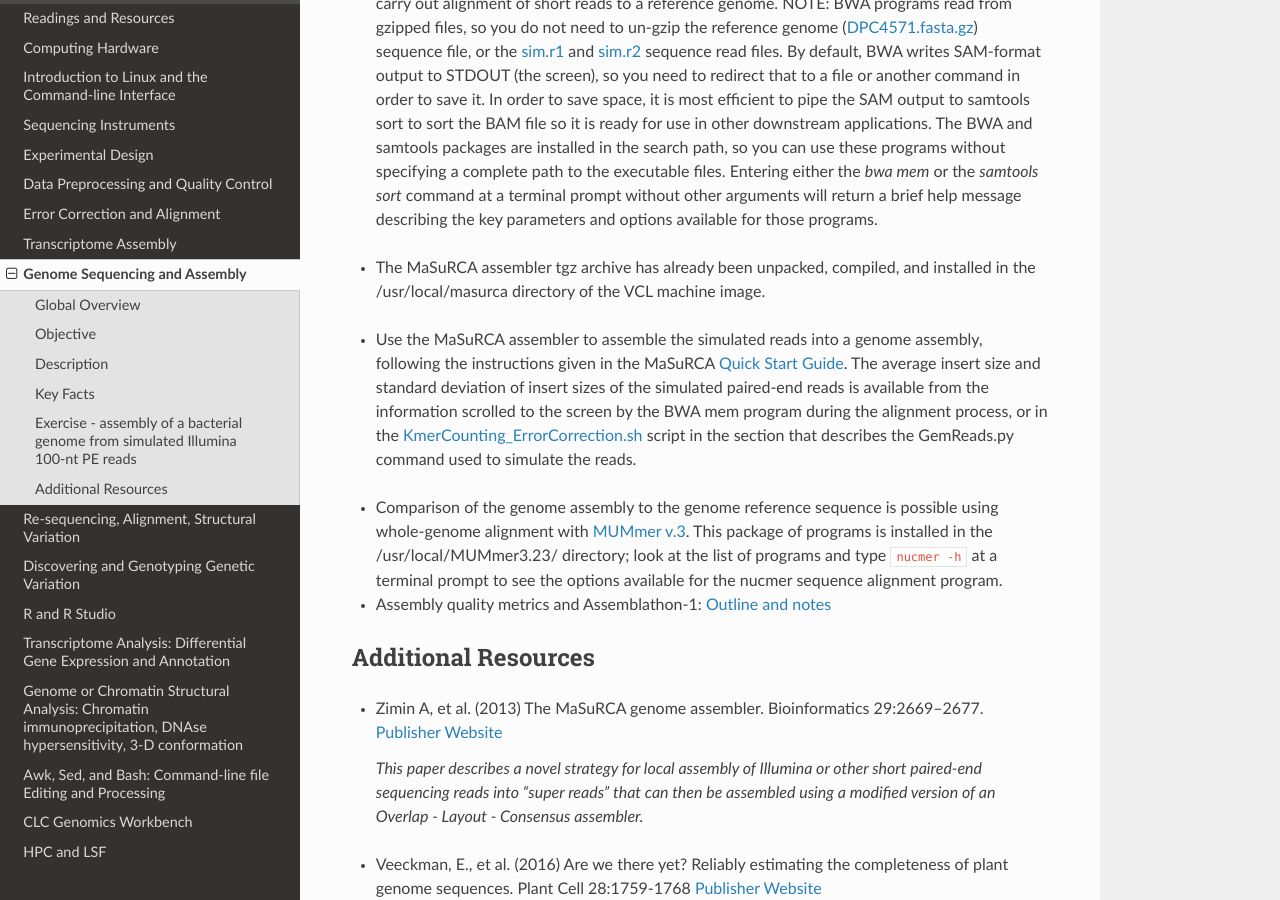
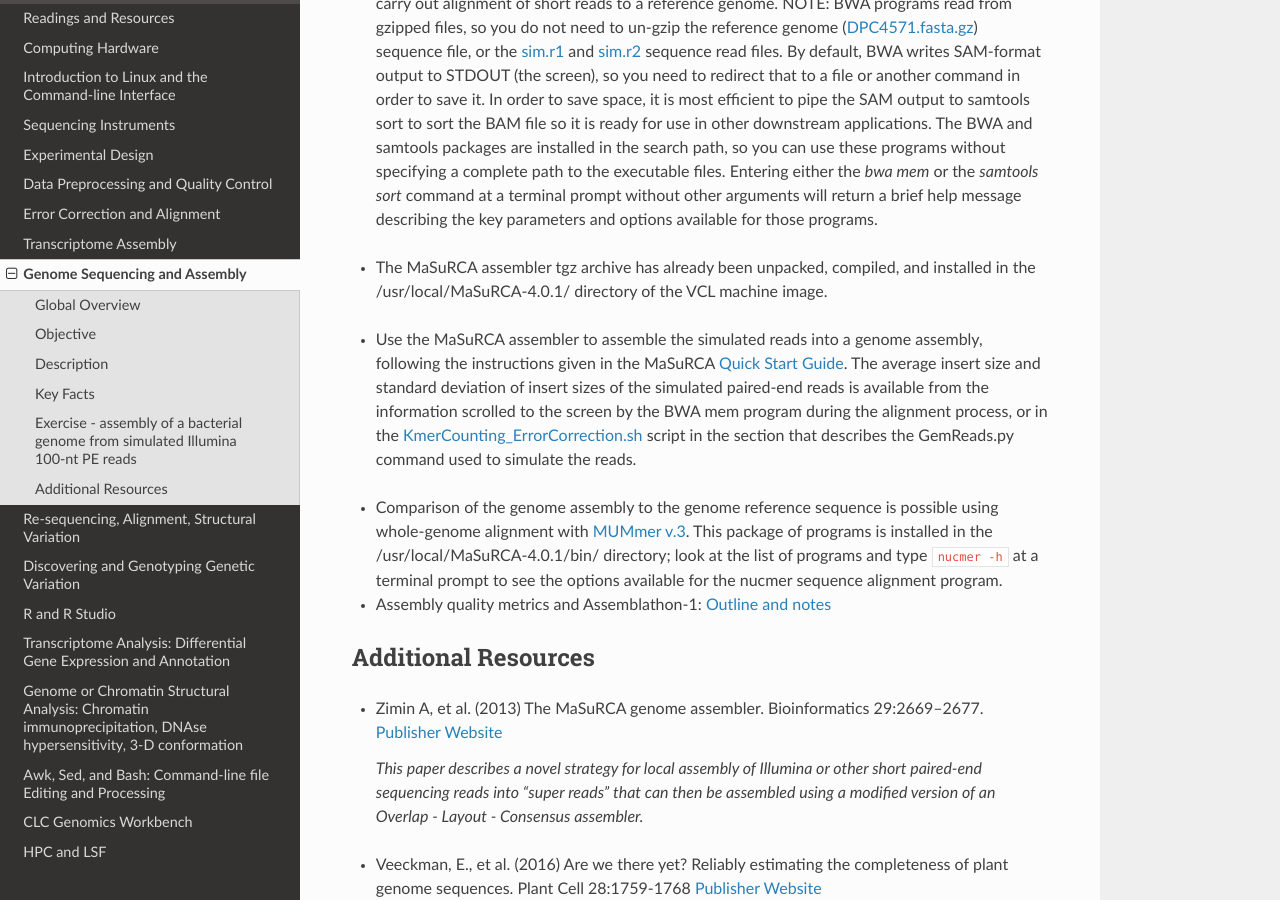
Before and after one commit to rwhetten/DeepSeqAnalysis, a Sphinx documentation site: the page built from docs/source/genome-assembly.rst, in a window 1280 px wide and 900 px high, scrolled down 3846 px. Built offline with Sphinx 7.4.7 and the Read the Docs theme 2.0.0, drawn with Linux system fonts in a browser that asks for light colours.

Commit message:
Update genome-assembly.rst

```diff
--- a/docs/source/genome-assembly.rst
+++ b/docs/source/genome-assembly.rst
@@ -70,7 +70,7 @@ The `GenomeAssembly shell script <https://drive.google.com/open?id=1wLU75DflXTdH
 
 \
 
-+ The MaSuRCA assembler tgz archive has already been unpacked, compiled, and installed in the /usr/local/masurca directory of the VCL machine image.
++ The MaSuRCA assembler tgz archive has already been unpacked, compiled, and installed in the /usr/local/MaSuRCA-4.0.1/ directory of the VCL machine image.
 
 \
 
@@ -78,7 +78,7 @@ The `GenomeAssembly shell script <https://drive.google.com/open?id=1wLU75DflXTdH
 
 \
 
-+ Comparison of the genome assembly to the genome reference sequence is possible using whole-genome alignment with `MUMmer v.3 <http://mummer.sourceforge.net/manual/>`_. This package of programs is installed in the /usr/local/MUMmer3.23/ directory; look at the list of programs and type
++ Comparison of the genome assembly to the genome reference sequence is possible using whole-genome alignment with `MUMmer v.3 <http://mummer.sourceforge.net/manual/>`_. This package of programs is installed in the /usr/local/MaSuRCA-4.0.1/bin/ directory; look at the list of programs and type
   :code:`nucmer -h` at a terminal prompt to see the options available for the nucmer sequence alignment program.
 
 
```
